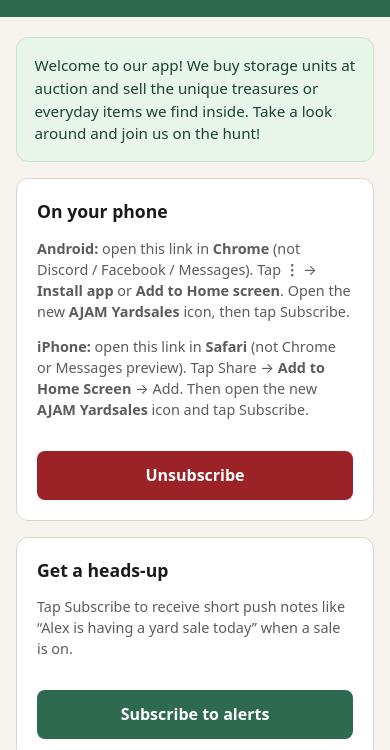
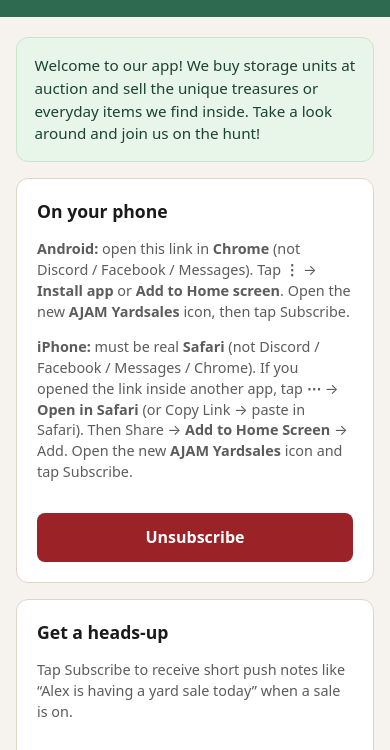
Before and after one commit to Chansey305/ajam-yardsales, a website: page public/index.html in a window 390 px wide. Shown: the part 82-832 px from the top of the page. Drawn offline with Linux system fonts and the light colour scheme; no server answers.

Commit message:
ui: tell iPhone users to Open in Safari from Discord

```diff
--- a/public/index.html
+++ b/public/index.html
@@ -40,10 +40,12 @@
         Open the new <strong>AJAM Yardsales</strong> icon, then tap Subscribe.
       </p>
       <p class="muted">
-        <strong>iPhone:</strong> open this link in <strong>Safari</strong>
-        (not Chrome or Messages preview). Tap Share →
-        <strong>Add to Home Screen</strong> → Add. Then open the new
-        <strong>AJAM Yardsales</strong> icon and tap Subscribe.
+        <strong>iPhone:</strong> must be real <strong>Safari</strong>
+        (not Discord / Facebook / Messages / Chrome). If you opened the
+        link inside another app, tap <strong>⋯</strong> →
+        <strong>Open in Safari</strong> (or Copy Link → paste in Safari).
+        Then Share → <strong>Add to Home Screen</strong> → Add. Open the
+        new <strong>AJAM Yardsales</strong> icon and tap Subscribe.
       </p>
       <a class="btn danger" href="/unsubscribe">Unsubscribe</a>
     </div>
--- a/public/sw.js
+++ b/public/sw.js
@@ -1,5 +1,5 @@
 /* AJAM Yardsales service worker */
-const CACHE = 'ajam-yardsales-v11';
+const CACHE = 'ajam-yardsales-v12';
 const PRECACHE = ['/', '/index.html', '/styles.css', '/app.js', '/manifest.webmanifest', '/icons/icon-192.png', '/icons/icon-512.png', '/icons/apple-touch-icon.png'];
 
 self.addEventListener('install', (event) => {
```
